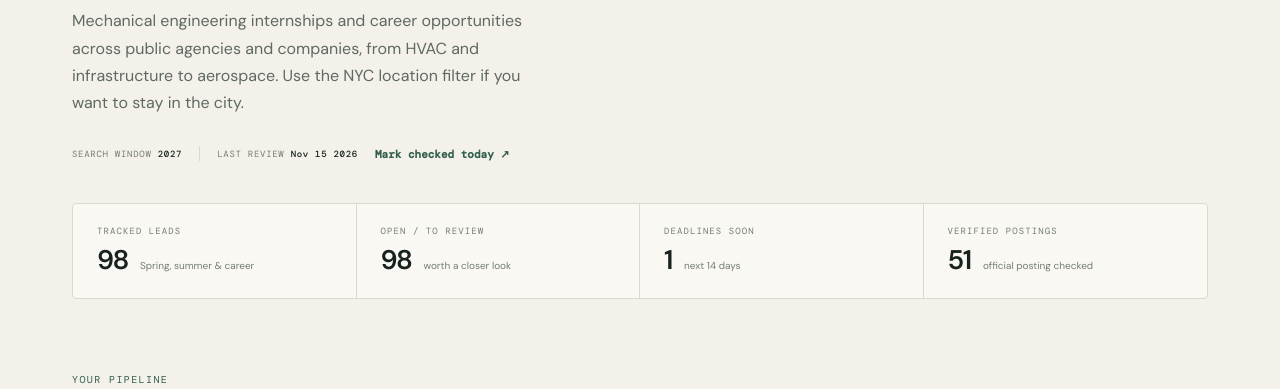
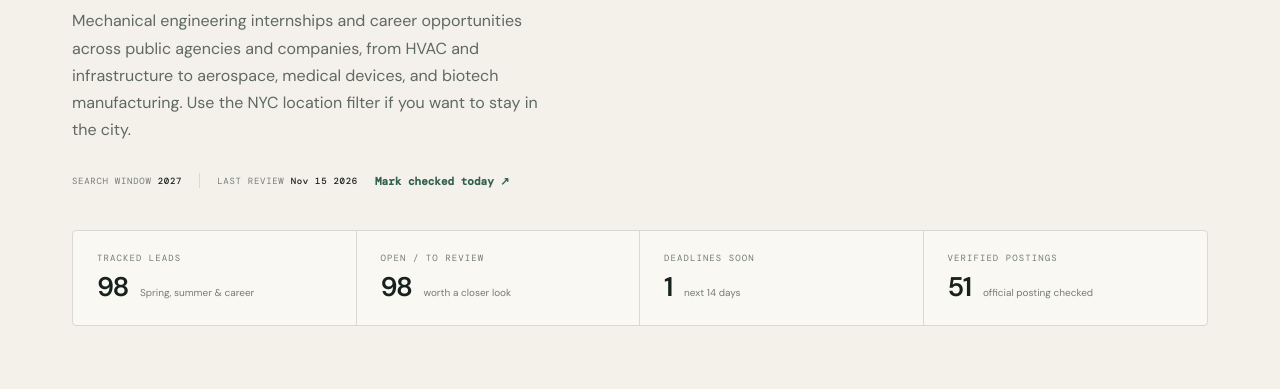
Before and after one commit to sparkingcat24/nyc-me-internship-tracker, a plain HTML site: page index.html in a window 1280 px wide. Shown: the part 342-731 px from the top of the page. Drawn offline with nearby package versions, Linux system fonts and the light colour scheme; a web font is replaced by a local one.

Commit message:
Add biomedical categories and refresh site assets

```diff
--- a/index.html
+++ b/index.html
@@ -18,7 +18,7 @@
     <section class="intro">
       <div class="eyebrow"><span class="live-dot"></span> PERSONAL SEARCH / 2027 OPPORTUNITIES</div>
       <h1>Find the work that<br /><em>moves what’s next.</em></h1>
-      <p class="intro-copy">Mechanical engineering internships and career opportunities across public agencies and companies, from HVAC and infrastructure to aerospace. Use the NYC location filter if you want to stay in the city.</p>
+      <p class="intro-copy">Mechanical engineering internships and career opportunities across public agencies and companies, from HVAC and infrastructure to aerospace, medical devices, and biotech manufacturing. Use the NYC location filter if you want to stay in the city.</p>
       <div class="intro-meta"><span>SEARCH WINDOW <b>2027</b></span><span class="meta-divider"></span><span>LAST REVIEW <b id="lastReview">—</b></span><button id="reviewBtn" class="text-button">Mark checked today ↗</button></div>
     </section>
 
@@ -43,7 +43,7 @@
           <label class="search-box"><span>⌕</span><input id="searchInput" type="search" placeholder="Search agency, title, skills…" /></label>
           <label class="select-wrap"><span>STATUS</span><select id="statusFilter"><option value="all">All statuses</option><option>To review</option><option>Interested</option><option>Preparing</option><option>Applied</option><option>Interviewing</option><option>Offer</option><option>Closed</option></select></label>
           <label class="select-wrap"><span>ME UNDERGRAD FIT</span><select id="fitFilter"><option value="all">All, including unknown</option><option value="yes">Confirmed fit</option><option value="unknown">Needs checking</option><option value="no">Not eligible</option></select></label>
-          <label class="select-wrap"><span>SUBCATEGORY</span><select id="categoryFilter"><option value="all">All areas</option><option>Aerospace</option><option>Automotive</option><option>Asset Management / Data</option><option>Commissioning</option><option>Construction / Fieldwork</option><option>Energy / Utilities</option><option>Environmental / Water</option><option>Fieldwork / Test</option><option>General Engineering</option><option>HVAC / Building Systems</option><option>Manufacturing</option><option>Mechanical Design</option><option>MEP Design</option><option>Propulsion</option><option>Structures</option><option>Systems / Integration</option><option>Transportation Infrastructure</option></select></label>
+          <label class="select-wrap"><span>SUBCATEGORY</span><select id="categoryFilter"><option value="all">All areas</option><option>Aerospace</option><option>Automotive</option><option>Biotech / Biomedical Engineering</option><option>Asset Management / Data</option><option>Commissioning</option><option>Construction / Fieldwork</option><option>Energy / Utilities</option><option>Environmental / Water</option><option>Fieldwork / Test</option><option>General Engineering</option><option>HVAC / Building Systems</option><option>Manufacturing</option><option>Mechanical Design</option><option>Product Design / Development</option><option>MEP Design</option><option>Propulsion</option><option>Structures</option><option>Systems / Integration</option><option>Transportation Infrastructure</option></select></label>
           <label class="select-wrap"><span>SORT</span><select id="sortFilter"><option value="deadline">Deadline: soonest</option><option value="posted">Newest posting</option><option value="agency">Agency A–Z</option><option value="category">Subcategory A–Z</option><option value="updated">Recently updated</option></select></label>
         </div>
         <div class="filter-bottom"><label class="check-label"><input id="nycOnly" type="checkbox" /><span class="check-custom"></span> NYC location</label><label class="check-label"><input id="showNew" type="checkbox" /><span class="check-custom"></span> Newly posted</label><label class="check-label"><input id="showSoon" type="checkbox" /><span class="check-custom"></span> Deadline approaching</label><button class="text-button reset-button" id="resetFilters">Reset filters</button><button class="text-button saved-button" id="saveSearchBtn">☆ Save this search</button><div class="saved-search-wrap"><select id="savedSearches" aria-label="Saved searches"><option value="">Saved searches…</option></select></div></div>
@@ -74,6 +74,6 @@
 
   <dialog id="compareDialog" class="modal compare-modal"><div class="modal-head"><div><div class="eyebrow">SIDE-BY-SIDE</div><h2>Compare opportunities</h2></div><button type="button" class="icon-button" id="closeCompare" aria-label="Close">×</button></div><div id="compareBody"></div></dialog>
   <div id="toast" class="toast" role="status" aria-live="polite"></div>
-  <script src="app.js?v=20261115-tabs-runtime-fix"></script>
+  <script src="app.js?v=20261115-biomedical"></script>
 </body>
 </html>
```
